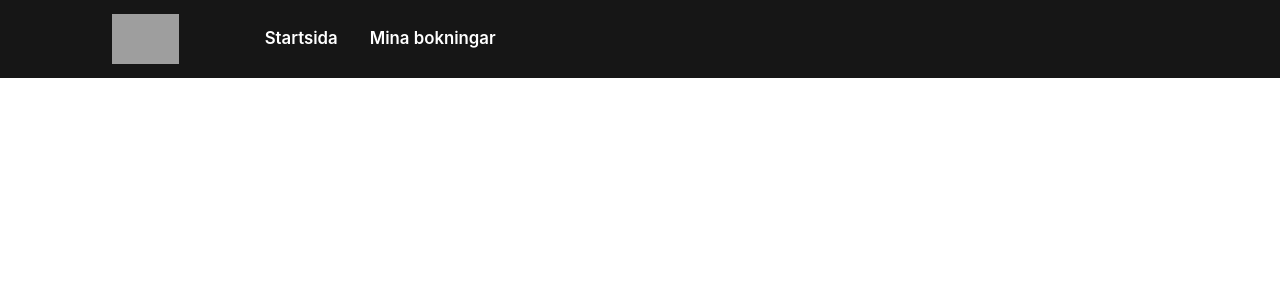
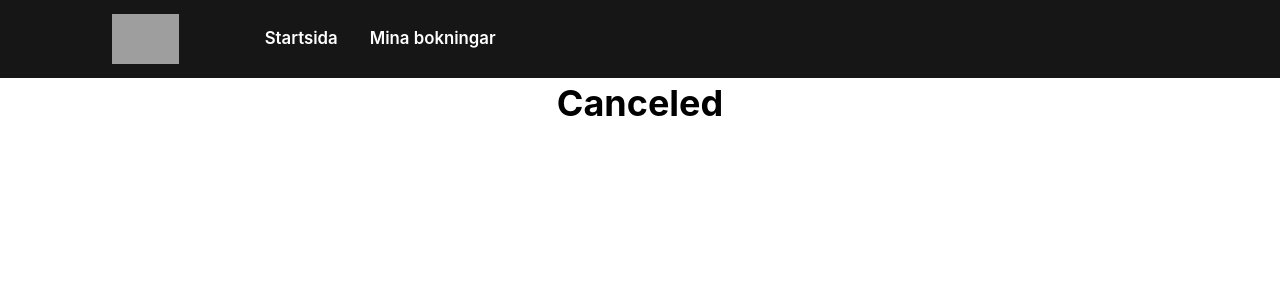
Before and after one commit to adambrodin/th2103-g07, a React (Create React App) app in the folder client/: page /canceled in a window 1280 px wide. Shown: the top 300 px of the page. Built offline with nearby package versions, Linux system fonts and the light colour scheme; grey boxes are pictures that could not be loaded.

Commit message:
Added frontend support for payment

```diff
--- a/client/src/App.tsx
+++ b/client/src/App.tsx
@@ -1,10 +1,12 @@
-import { BrowserRouter as Router, Routes, Route } from "react-router-dom";
-import StartPage from "./StartPage/startpage";
-import Payment from "./PaymentPage/Payment";
+import { BrowserRouter as Router, Routes, Route } from 'react-router-dom';
+import StartPage from './StartPage/startpage';
+import Payment from './PaymentPage/Payment';
 
-import AdditionalChoicesPage from "./AdditionalChoicesPage/AdditionalChoicesPage";
-import Navbar from "./Components/Navbar";
-import AccessBookingPage from "./MyBookingsPage/MyBookingsPage";
+import AdditionalChoicesPage from './AdditionalChoicesPage/AdditionalChoicesPage';
+import Navbar from './Components/Navbar';
+import AccessBookingPage from './MyBookingsPage/MyBookingsPage';
+import SuccessPage from './SuccessPaymentPage/successPage';
+import CanceledPage from './CanceledPaymentPage/canceledPage';
 
 function App() {
   return (
@@ -15,6 +17,8 @@ function App() {
         <Routes>
           <Route path="/" element={<StartPage />} />
           <Route path="/payment" element={<Payment />} />
+          <Route path="/success" element={<SuccessPage />} />
+          <Route path="/canceled" element={<CanceledPage />} />
           <Route
             path="/additional-choices"
             element={<AdditionalChoicesPage />}
--- /dev/null
+++ b/client/src/CanceledPaymentPage/canceledPage.tsx
@@ -0,0 +1,11 @@
+function CanceledPage() {
+  return (
+    <div className="container text-center">
+      <div className="row">
+        <h2>Canceled</h2>
+      </div>
+    </div>
+  );
+}
+
+export default CanceledPage;
--- /dev/null
+++ b/client/src/SuccessPaymentPage/successPage.tsx
@@ -0,0 +1,11 @@
+function SuccessPage() {
+  return (
+    <div className="container text-center">
+      <div className="row">
+        <h2>Success</h2>
+      </div>
+    </div>
+  );
+}
+
+export default SuccessPage;
```
